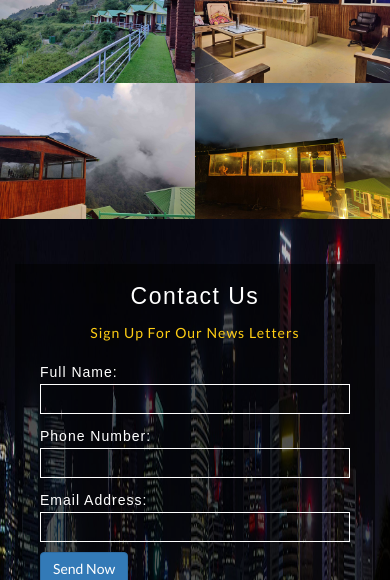
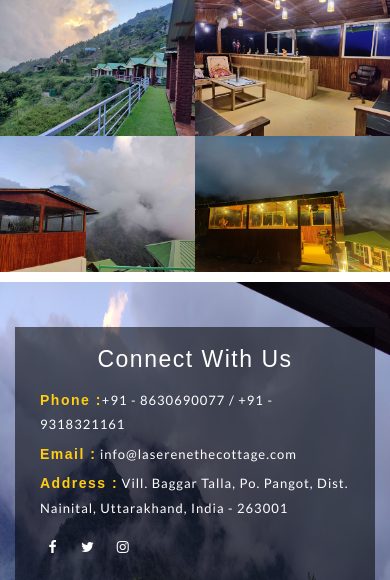
Before and after one commit to karan100010/pangoot_site_backend, a PHP site: page / in a window 390 px wide. Shown: the part 3707-4287 px from the top of the page. Run offline with PHP 8.4, Linux system fonts and the light colour scheme; some web fonts are replaced.

Commit message:
Changes_frontend

```diff
--- a/css/style.css
+++ b/css/style.css
@@ -467,7 +467,7 @@ li.menu__item:nth-child(6) {
 /*-- //banner-text --*/
 /*-- banner-top --*/
 .w3layouts-banner-top{
-    background: url(../images/1.jpg) no-repeat 0px 0px;
+    background: url(../images/gallery-12.jpg) no-repeat 0px 0px;
     background-size: cover;
 	-webkit-background-size: cover;
 	-moz-background-size: cover;
@@ -475,7 +475,7 @@ li.menu__item:nth-child(6) {
 	-moz-background-size: cover;
 }
 .w3layouts-banner-top1{
-	background: url(../images/2.jpg) no-repeat 0px 0px;
+	background: url(../images/gallery-5.jpg) no-repeat 0px 0px;
     background-size: cover;
 	-webkit-background-size: cover;
 	-moz-background-size: cover;
@@ -483,7 +483,7 @@ li.menu__item:nth-child(6) {
 	-moz-background-size: cover;
 }
 .w3layouts-banner-top2{
-	background: url(../images/3.jpg) no-repeat 0px 0px;
+	background: url(../images/gallery-6.jpg) no-repeat 0px 0px;
     background-size: cover;
 	-webkit-background-size: cover;
 	-moz-background-size: cover;
@@ -637,7 +637,15 @@ li.menu__item:nth-child(6) {
     margin: 0;
     display: block;
     z-index: 99;
-}
+	padding-top: 10px;
+}
+
+@media (max-width: 375px){
+	.callbacks_tabs {
+		padding-top: 20px;
+	}
+}
+
 .slider-top span{
 	font-weight:600;
 }
@@ -1085,7 +1093,7 @@ h3.title-w3-agileits {
     z-index: 99;
     padding: 2em 4.5em;
     top: 107%;
-    border: 10px solid #000;
+    /* border: 10px solid #000; */
 }
 .w3ls-info-about h4 {
     font-size: 1.5em;
@@ -1115,7 +1123,7 @@ p.about-para-w3ls {
 /*-- //about --*/
 /*--sevices-section--*/
 .advantages {
-    background: url(../images/services.jpg)no-repeat;
+    background: url(../images/hero.jpg)no-repeat;
     min-height: 350px;
     background-size: cover;
 }
@@ -1475,7 +1483,7 @@ text-align:center;
 /*-- //Gallery Section --*/
 /*-- contact --*/
 section.contact-w3ls {
-	background:url(../images/contact.jpg) no-repeat;
+	background:url(../images/gallery-9.jpg) no-repeat;
 	background-position:center;
 	background-attachment:fixed;
 	background-size:100% 100%;
@@ -1483,6 +1491,7 @@ section.contact-w3ls {
 	-moz-background-size:100% 100%;
 	-o-background-size:100% 100%;
 	-ms-background-size:100% 100%;
+	margin-top: 10px;
 }
 section.contact-w3ls p.contact-agile1 {
     font-size: 15px;
@@ -3251,3 +3260,8 @@ color: #fff !important;
 	}
 }
 /*--responsive--*/
+
+.foot{
+	display: flex;
+	justify-content: center;
+}
--- a/index.php
+++ b/index.php
@@ -10,7 +10,8 @@ include('db.php');
 <meta http-equiv="Content-Type" content="text/html; charset=utf-8" />
 <meta name="keywords" content="Resort Inn Responsive , Smartphone Compatible web template , Samsung, LG, Sony Ericsson, Motorola web design" />
 <script type="application/x-javascript"> addEventListener("load", function() { setTimeout(hideURLbar, 0); }, false);
-		function hideURLbar(){ window.scrollTo(0,1); } </script>
+		function hideURLbar(){ window.scrollTo(0,1); }
+</script>
 <!-- //for-mobile-apps -->
 <link href="css/bootstrap.css" rel="stylesheet" type="text/css" media="all" />
 <link href="css/font-awesome.css" rel="stylesheet">
@@ -31,16 +32,16 @@ include('db.php');
 <div class="banner-top">
 			<div class="social-bnr-agileits">
 				<ul class="social-icons3">
-								<li><a href="https://www.facebook.com/" class="fa fa-facebook icon-border facebook"> </a></li>
+								<!-- <li><a href="https://www.facebook.com/" class="fa fa-facebook icon-border facebook"> </a></li>
 								<li><a href="https://twitter.com/" class="fa fa-twitter icon-border twitter"> </a></li>
-								<li><a href="https://plus.google.com/u/0/" class="fa fa-google-plus icon-border googleplus"> </a></li>
+								<li><a href="https://plus.google.com/u/0/" class="fa fa-google-plus icon-border googleplus"> </a></li>  -->
 							</ul>
 			</div>
 			<div class="contact-bnr-w3-agile">
 				<ul>
 					<li><i class="fa fa-envelope" aria-hidden="true"></i><a href="mailto:info@example.com">info@laserenethecottage.com</a></li>
 					<li><i class="fa fa-phone" aria-hidden="true"></i>+91 - 8630690077 / +91 - 9318321161</li>
-					<li class="s-bar">
+					<!-- <li class="s-bar">
 						<div class="search">
 							<input class="search_box" type="checkbox" id="search_box">
 							<label class="icon-search" for="search_box"><span class="glyphicon glyphicon-search" aria-hidden="true"></span></label>
@@ -51,7 +52,7 @@ include('db.php');
 								</form>
 							</div>
 						</div>
-					</li>
+					</li> -->
 				</ul>
 			</div>
 			<div class="clearfix"></div>
@@ -157,7 +158,7 @@ include('db.php');
 									<div class="modal-header">
 										<button type="button" class="close" data-dismiss="modal">&times;</button>
 										<h4>LASERENE  <span>THE COTTAGE</span></h4>
-										<img src="images/1.jpg" alt=" " class="img-responsive">
+										<img src="images/g12.jpg" alt=" " class="img-responsive">
 										<h5>We know what you love</h5>
 										<p>Providing guests unique and enchanting views from their rooms with its exceptional amenities, makes LASERENE THE COTTAGE one of bests in its kind.Try our food menu, awesome services and friendly staff while you are here.</p>
 									</div>
@@ -190,7 +191,7 @@ include('db.php');
 					<li>
 						<div class="w3_grid_effect">
 							<span class="cbp-ig-icon w3_cube"></span>
-							<h4 class="cbp-ig-title">HILLS VIEW BALCONY</h4>
+							<h4 class="cbp-ig-title">HILLS VIEW</h4>
 							<span class="cbp-ig-category">LASERENE THE COTTAGE</span>
 						</div>
 					</li>
@@ -246,6 +247,8 @@ include('db.php');
 			 		<p>The Internet is becoming the town square for the global village of tomorrow in regards 24x7 Wi-fi is available in the cottage .</p>
 					<p><i class="fa fa-check" aria-hidden="true"></i>Decorated room, proper air conditioned</p>
 					<p><i class="fa fa-check" aria-hidden="true"></i>Private balcony</p>
+					<p><i class="fa fa-check" aria-hidden="true"></i>Dry cleaning and laundry</p>
+					<p><i class="fa fa-check" aria-hidden="true"></i>Credit cards accepted</p>
 
 			 	</div>
 			 </div>
@@ -256,6 +259,8 @@ include('db.php');
 			 		<p>LASERENE THE COTTAGE features a marvellous in-house restaurant this multi-cuisine eatery offers a wide range of lip-smacking vegetarian and non-vegetarian dishes.</p>
 					<p><i class="fa fa-check" aria-hidden="true"></i>24 hours room service</p>
 					<p><i class="fa fa-check" aria-hidden="true"></i>24-hour Concierge service</p>
+					<p><i class="fa fa-check" aria-hidden="true"></i>Cable TV</p>
+					<p><i class="fa fa-check" aria-hidden="true"></i>Reservation & confirmation</p>
 			 	</div>
 			 </div>
 			<div class="clearfix"> </div>
@@ -679,8 +684,8 @@ include('db.php');
   <!-- visitors -->
 <!-- contact -->
 <section class="contact-w3ls" id="contact">
-	<div class="container">
-		<div class="col-lg-6 col-md-6 col-sm-6 contact-w3-agile2" data-aos="flip-left">
+	<div class="container foot">
+		<!-- <div class="col-lg-6 col-md-6 col-sm-6 contact-w3-agile2" data-aos="flip-left">
 			<div class="contact-agileits">
 				<h4>Contact Us</h4>
 				<p class="contact-agile2">Sign Up For Our News Letters</p>
@@ -726,7 +731,7 @@ include('db.php');
 				}
 				?>
 			</div>
-		</div>
+		</div> -->
 		<div class="col-lg-6 col-md-6 col-sm-6 contact-w3-agile1" data-aos="flip-right">
 			<h4>Connect With Us</h4>
 			<p class="contact-agile1"><strong>Phone :</strong>+91 - 8630690077 / +91 - 9318321161</p>
@@ -735,20 +740,20 @@ include('db.php');
 
 			<div class="social-bnr-agileits footer-icons-agileinfo">
 				<ul class="social-icons3">
-								<li><a href="#" class="fa fa-facebook icon-border facebook"> </a></li>
-								<li><a href="#" class="fa fa-twitter icon-border twitter"> </a></li>
-								<li><a href="#" class="fa fa-google-plus icon-border googleplus"> </a></li>
+								<li><a href="#" class="fa fa-facebook "> </a></li>
+								<li><a href="#" class="fa fa-twitter "> </a></li>
+								<li><a href="https://www.instagram.com/laserenethecottage/" class="fa fa-instagram "> </a></li>
 
 							</ul>
 			</div>
-			<iframe src="https://www.google.com/maps/embed?pb=!1m18!1m12!1m3!1d3074.7905052320443!2d-77.84987248482734!3d39.586871613613056!2m3!1f0!2f0!3f0!3m2!1i1024!2i768!4f13.1!3m3!1m2!1s0x89c9f6a80ccf0661%3A0x7210426c67abc40!2sVirginia+Welcome+Center%2FSafety+Rest+Area!5e0!3m2!1sen!2sin!4v1485760915662" ></iframe>
+			<iframe src="https://www.google.com/maps/embed?pb=!1m14!1m8!1m3!1d28618.731390239973!2d79.37402146272026!3d29.414134128141914!3m2!1i1024!2i768!4f13.1!3m3!1m2!1s0x0%3A0x8a832f6ba9aaad1a!2sLaSerene%20The%20Cottage!5e0!3m2!1sen!2sin!4v1665898133659!5m2!1sen!2sin" ></iframe>
 		</div>
 		<div class="clearfix"></div>
 	</div>
 </section>
 <!-- /contact -->
 			<div class="copy">
-		        <p>© 2017 SUNRISE . All Rights Reserved | Design by <a href="index.php">SUNRISE</a> </p>
+		        <p>© 2022 LASERENE THE COTTAGE . All Rights Reserved | Design by <a href="index.php">SUNRISE</a> </p>
 		    </div>
 <!--/footer -->
 <!-- js -->
```
Also changed, not shown: images/gallery-5.jpg (added), images/gallery-9.jpg (added), images/sun.png (deleted), images/teamb1.jpg (deleted), images/teamb2.jpg (deleted), images/teamb3.jpg (deleted), images/teamb4.jpg (deleted), images/teams1.jpg (deleted), images/teams2.jpg (deleted), 5 other files.
